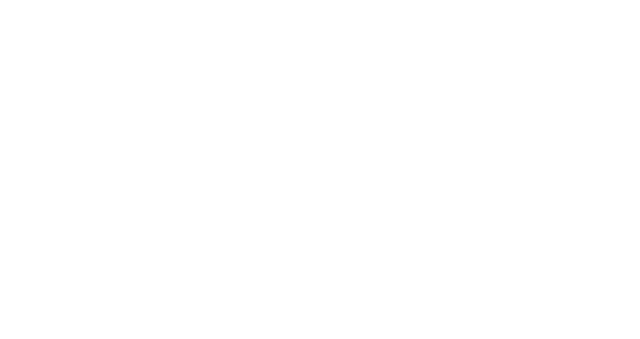
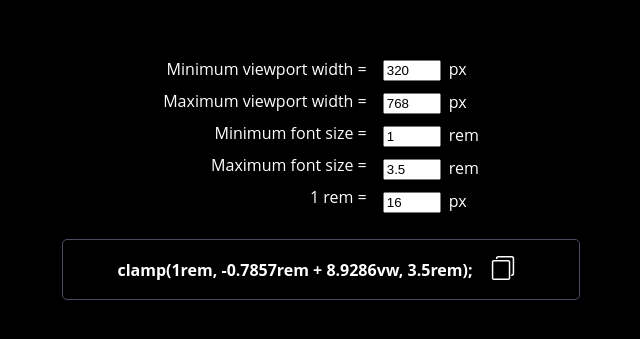
Before and after one commit to Minaki-web/clamp-calculator, a React (Create React App) app: page / in a window 1280 px wide. Shown: the part 229-568 px from the top of the page, without its empty margins (319-959 px from the left). Built offline with nearby package versions, Linux system fonts and the light colour scheme.

Commit message:
adjust styles a little

```diff
--- a/public/index.html
+++ b/public/index.html
@@ -5,39 +5,13 @@
     <link rel="icon" href="%PUBLIC_URL%/favicon.ico" />
     <meta name="viewport" content="width=device-width, initial-scale=1" />
     <meta name="theme-color" content="#000000" />
-    <meta
-      name="description"
-      content="Web site created using create-react-app"
-    />
+    <meta name="description" content="Web site created using create-react-app" />
     <link rel="apple-touch-icon" href="%PUBLIC_URL%/logo192.png" />
-    <!--
-      manifest.json provides metadata used when your web app is installed on a
-      user's mobile device or desktop. See https://developers.google.com/web/fundamentals/web-app-manifest/
-    -->
     <link rel="manifest" href="%PUBLIC_URL%/manifest.json" />
-    <!--
-      Notice the use of %PUBLIC_URL% in the tags above.
-      It will be replaced with the URL of the `public` folder during the build.
-      Only files inside the `public` folder can be referenced from the HTML.
-
-      Unlike "/favicon.ico" or "favicon.ico", "%PUBLIC_URL%/favicon.ico" will
-      work correctly both with client-side routing and a non-root public URL.
-      Learn how to configure a non-root public URL by running `npm run build`.
-    -->
-    <title>React App</title>
+    <title>Clamp-Calculator</title>
   </head>
   <body>
     <noscript>You need to enable JavaScript to run this app.</noscript>
     <div id="root"></div>
-    <!--
-      This HTML file is a template.
-      If you open it directly in the browser, you will see an empty page.
-
-      You can add webfonts, meta tags, or analytics to this file.
-      The build step will place the bundled scripts into the <body> tag.
-
-      To begin the development, run `npm start` or `yarn start`.
-      To create a production bundle, use `npm run build` or `yarn build`.
-    -->
   </body>
 </html>
--- a/src/App.js
+++ b/src/App.js
@@ -1,5 +1,163 @@
-function App() {
-  return <div className="App"></div>;
+import React, { useState } from 'react';
+import styled from 'styled-components/macro';
+import { ReactComponent as CopySvg } from './forge-icon.svg';
+
+// #region styles
+const AppDiv = styled.div`
+  font-family: 'Open Sans', sans-serif;
+  color: #ffffff;
+  background-color: #000;
+  padding: 8px 16px;
+  display: flex;
+  justify-content: center;
+  flex-direction: column;
+  height: 100vh;
+`;
+
+const Input = styled.input.attrs({ type: 'number' })`
+  width: 50px;
+
+  &:not(:last-child) {
+    margin-bottom: 10px;
+  }
+`;
+
+const Label = styled.label`
+  font-size: clamp(0.75rem, 0.5714rem + 0.8929vw, 1rem);
+
+  &:not(:last-child) {
+    margin-bottom: 10px;
+  }
+`;
+
+const Unit = styled.span`
+  font-size: clamp(0.75rem, 0.5714rem + 0.8929vw, 1rem);
+  margin-left: 8px;
+`;
+
+const Container = styled.div`
+  display: flex;
+  justify-content: center;
+  width: min(90%, 500px);
+  margin: 0 auto;
+`;
+
+const LabelGroup = styled.div`
+  display: flex;
+  flex-direction: column;
+  align-items: flex-end;
+  margin-right: 16px;
+`;
+
+const InputGroup = styled.div`
+  display: flex;
+  flex-direction: column;
+`;
+
+const InputAndUnit = styled.div``;
+
+const ResultBox = styled.div`
+  display: flex;
+  width: min(90%, 500px);
+  justify-content: center;
+  padding: 8px;
+  margin: 16px auto 0;
+  border: 1px solid #4b4d68;
+  border-radius: 5px;
+`;
+
+const Result = styled.h1`
+  font-size: 1rem;
+`;
+
+const CopyBtn = styled.button`
+  cursor: pointer;
+  background: none;
+  border: none;
+  margin-left: 8px;
+
+  svg {
+    width: 32px;
+    height: 32px;
+  }
+`;
+// #endregion
+
+const copyTxt = (txt) => {
+  const t = document.createElement('textarea');
+  t.value = txt;
+  document.body.appendChild(t);
+  t.select();
+  document.execCommand('copy');
+  document.body.removeChild(t);
+  alert(`${txt}
+
+  Copied to clipboard!`);
+};
+
+export default function App() {
+  const [pixelsPerRem, setPixelsPerRem] = useState(16);
+
+  const [minWidthPx, setMinWidthPx] = useState(320);
+  const [maxWidthPx, setMaxWidthPx] = useState(768);
+  const [minFontSize, setMinFontSize] = useState(1);
+  const [maxFontSize, setMaxFontSize] = useState(3.5);
+
+  const minWidth = minWidthPx / pixelsPerRem;
+  const maxWidth = maxWidthPx / pixelsPerRem;
+
+  const slope = (maxFontSize - minFontSize) / (maxWidth - minWidth);
+  const yAxisIntersection = -minWidth * slope + minFontSize;
+
+  const clampFunc = `clamp(${minFontSize}rem, ${yAxisIntersection.toFixed(4)}rem + ${(slope * 100).toFixed(
+    4
+  )}vw, ${maxFontSize}rem);`;
+
+  return (
+    <AppDiv>
+      <Container>
+        <LabelGroup>
+          <Label htmlFor="minWidthPx">Minimum viewport width =</Label>
+          <Label htmlFor="maxWidthPx">Maximum viewport width =</Label>
+          <Label htmlFor="minFontSize">Minimum font size =</Label>
+          <Label htmlFor="maxFontSize">Maximum font size =</Label>
+          <Label htmlFor="pixelsPerRem">1 rem =</Label>
+        </LabelGroup>
+
+        <InputGroup>
+          <InputAndUnit>
+            <Input id="minWidthPx" value={minWidthPx} onChange={(e) => setMinWidthPx(Number(e.target.value))} />
+            <Unit>px</Unit>
+          </InputAndUnit>
+
+          <InputAndUnit>
+            <Input id="maxWidthPx" value={maxWidthPx} onChange={(e) => setMaxWidthPx(Number(e.target.value))} />
+            <Unit>px</Unit>
+          </InputAndUnit>
+
+          <InputAndUnit>
+            <Input id="minFontSize" value={minFontSize} onChange={(e) => setMinFontSize(Number(e.target.value))} />
+            <Unit>rem</Unit>
+          </InputAndUnit>
+
+          <InputAndUnit>
+            <Input id="maxFontSize" value={maxFontSize} onChange={(e) => setMaxFontSize(Number(e.target.value))} />
+            <Unit>rem</Unit>
+          </InputAndUnit>
+
+          <InputAndUnit>
+            <Input id="pixelsPerRem" value={pixelsPerRem} onChange={(e) => setPixelsPerRem(Number(e.target.value))} />
+            <Unit>px</Unit>
+          </InputAndUnit>
+        </InputGroup>
+      </Container>
+
+      <ResultBox>
+        <Result>{clampFunc}</Result>
+        <CopyBtn title="Copy to clipboard" onClick={() => copyTxt(clampFunc)}>
+          <CopySvg stroke="#fff" />
+        </CopyBtn>
+      </ResultBox>
+    </AppDiv>
+  );
 }
-
-export default App;
```
Also changed, not shown: src/forge-icon.svg (added).
